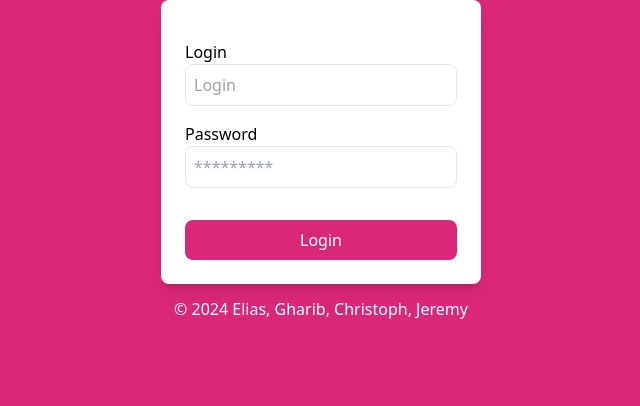
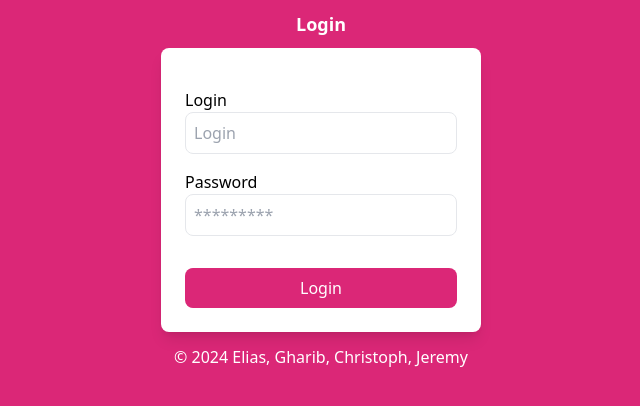
Before and after one commit to rettedascode/berichtsheft-tool, a Flask app: page /login in a window 1280 px wide. Shown: the top 406 px of the page, without its empty margins (319-959 px from the left). Run offline with Flask 3, Linux system fonts and the light colour scheme; some libraries are stand-ins or nearby versions.

Commit message:
login update

```diff
--- a/templates/login.html
+++ b/templates/login.html
@@ -5,6 +5,7 @@
 {% endblock %}
 
 {% block content %}
+<h1 class="text-white text-lg font-semibold text-center my-2.5">Login</h1>
 
 <div class="flex justify-center items-center">
     <div class="bg-white p-6 rounded-lg shadow-lg w-80">
```
